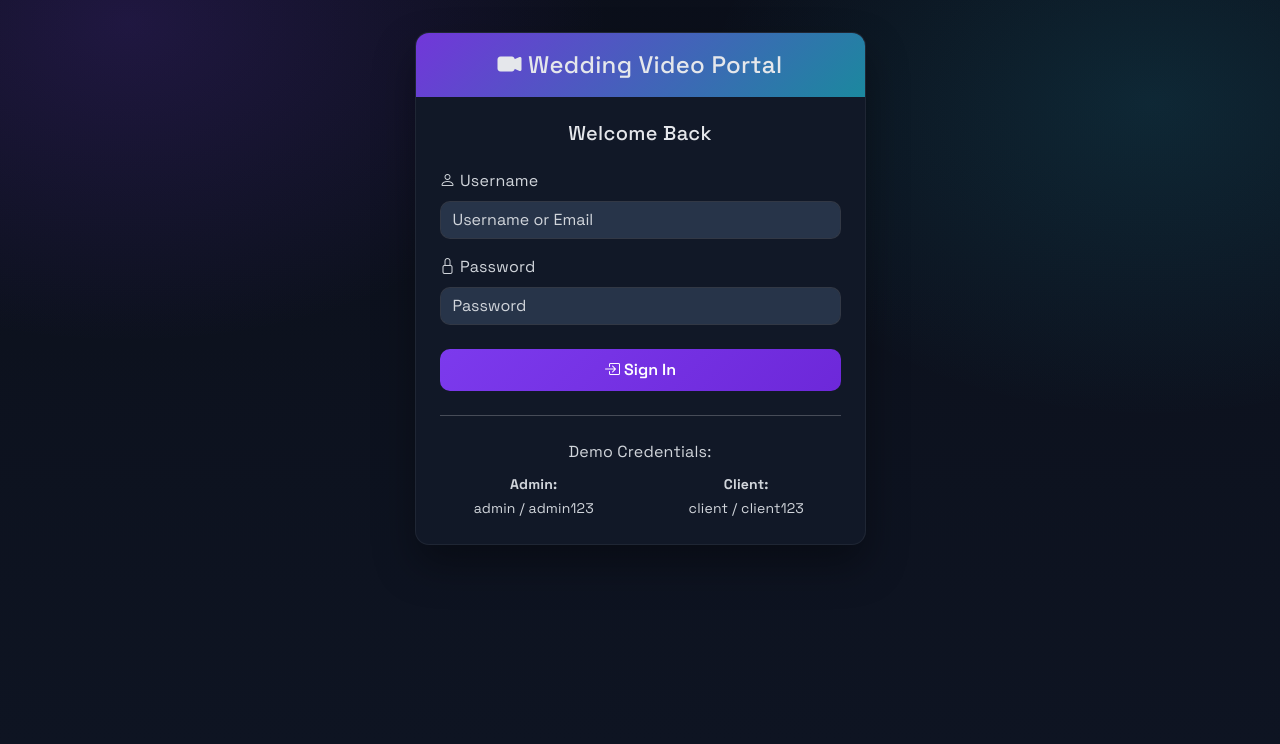
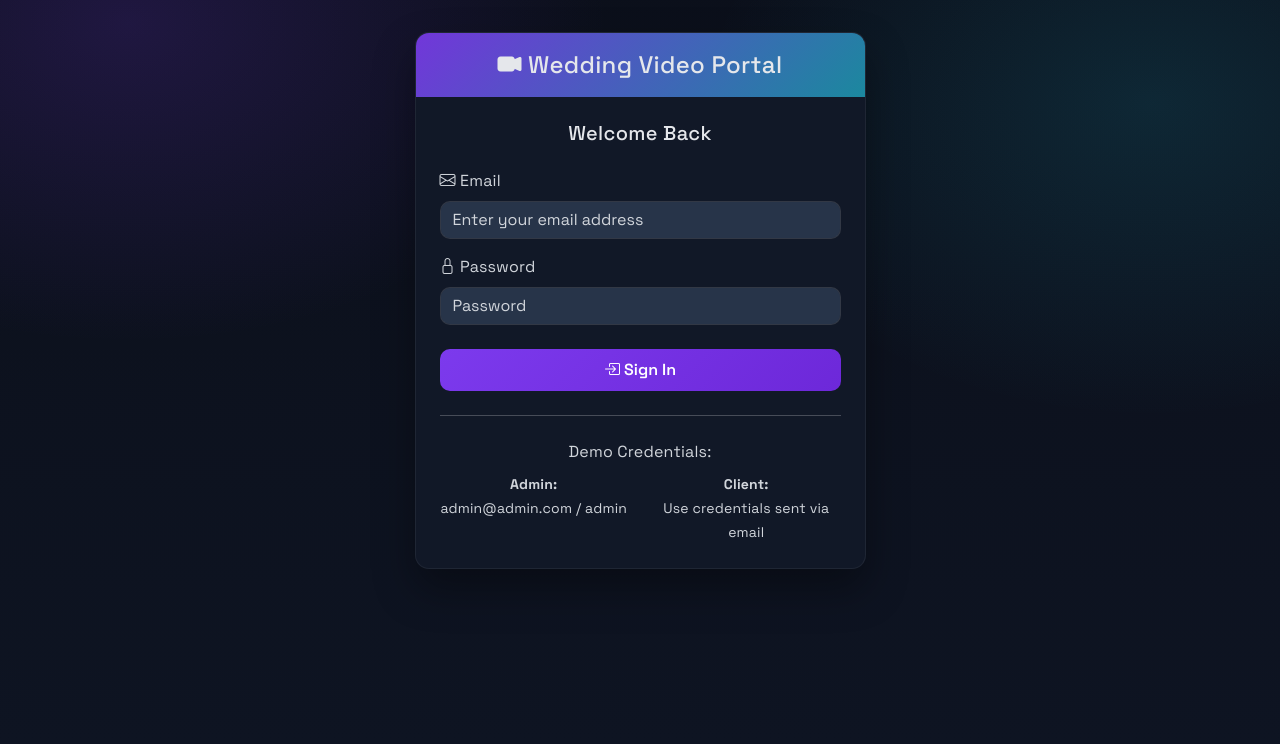
Before and after one commit to cristioca/wedding-video-portal, a Django app: page /login/ in a window 1280 px wide. Shown: the part 57-801 px from the top of the page. Run offline with Django 5.2, Linux system fonts and the light colour scheme.

Commit message:
feat: implement email-based authentication and admin notifications for project changes

```diff
--- a/projects/forms.py
+++ b/projects/forms.py
@@ -7,9 +7,9 @@ class LoginForm(forms.Form):
     """Login form"""
     username = forms.CharField(
         max_length=150,
-        widget=forms.TextInput(attrs={
+        widget=forms.EmailInput(attrs={
             'class': 'form-control',
-            'placeholder': 'Username or Email'
+            'placeholder': 'Enter your email address'
         })
     )
     password = forms.CharField(
--- a/projects/views.py
+++ b/projects/views.py
@@ -31,15 +31,15 @@ def login_view(request):
     if request.method == 'POST':
         form = LoginForm(request.POST)
         if form.is_valid():
-            username = form.cleaned_data['username']
+            email = form.cleaned_data['username']  # Field is named 'username' but contains email
             password = form.cleaned_data['password']
-            user = authenticate(request, username=username, password=password)
+            user = authenticate(request, username=email, password=password)
             if user is not None:
                 login(request, user)
-                messages.success(request, f'Welcome back, {user.get_full_name() or user.username}!')
+                messages.success(request, f'Welcome back, {user.get_full_name() or user.email}!')
                 return redirect('dashboard')
             else:
-                messages.error(request, 'Invalid username or password.')
+                messages.error(request, 'Invalid email or password.')
     else:
         form = LoginForm()
 
@@ -167,14 +167,18 @@ def project_detail(request, slug):
 
                     if form.changed_data:
                         project.admin_notified_of_changes = True
-                        messages.info(request, 'Your changes have been submitted for admin approval.')
+                        # Send email notification to admin
+                        if project.notify_admin_of_changes(request.user):
+                            messages.info(request, 'Your changes have been submitted for admin approval and administrators have been notified.')
+                        else:
+                            messages.info(request, 'Your changes have been submitted for admin approval.')
 
                 # Admin changes are applied immediately
                 if request.user.is_admin():
                     form.save()
                     messages.success(request, 'Project updated successfully.')
 
-                return redirect('project_detail', pk=project.pk)
+                return redirect('project_detail', slug=project.slug)
 
         elif 'upload_file' in request.POST:
             file_form = FileUploadForm(request.POST, request.FILES)
@@ -236,17 +240,9 @@ def create_project(request):
                         client_user.last_name = ' '.join(name_parts[1:]) if len(name_parts) > 1 else ''
                         client_user.save()
                 except User.DoesNotExist:
-                    # Create new client user with temporary username
-                    username = client_email.split('@')[0]
-                    counter = 1
-                    original_username = username
-                    while User.objects.filter(username=username).exists():
-                        username = f"{original_username}{counter}"
-                        counter += 1
-
+                    # Create new client user (username will be auto-generated from email)
                     name_parts = client_name.split() if client_name else ['', '']
                     client_user = User.objects.create_user(
-                        username=username,
                         email=client_email,
                         first_name=name_parts[0] if len(name_parts) > 0 else '',
                         last_name=' '.join(name_parts[1:]) if len(name_parts) > 1 else '',
@@ -255,16 +251,9 @@ def create_project(request):
                     )
                 project.user = client_user
             else:
-                # Create a default client user if no email provided
-                client_user = User.objects.create_user(
-                    username=f"client_{timezone.now().strftime('%Y%m%d_%H%M%S')}",
-                    email='',
-                    first_name=client_name.split()[0] if client_name else 'Client',
-                    last_name=' '.join(client_name.split()[1:]) if client_name and len(client_name.split()) > 1 else '',
-                    role='CLIENT',
-                    password='temp_password_needs_reset'
-                )
-                project.user = client_user
+                # Email is required for projects now
+                messages.error(request, 'Client email is required for creating projects.')
+                return render(request, 'project_form.html', {'form': form, 'title': 'Create Project'})
             project.save()
             messages.success(request, f'Project "{project.name}" created successfully.')
             return redirect('project_detail', slug=project.slug)
@@ -457,6 +446,9 @@ def update_project_field(request, slug):
             project.admin_notified_of_changes = True
             project.has_unsent_changes = True
             project.save()
+
+            # Send email notification to admin
+            project.notify_admin_of_changes(request.user)
             return JsonResponse({
                 'success': True,
                 'message': 'Change submitted for admin approval',
@@ -607,15 +599,16 @@ def send_credentials(request, slug):
         send_mail(
             subject=f'Login Credentials for Wedding Video Portal - {project.name}',
             message=f'''
-            Dear {project.client_name or client_user.get_full_name() or client_user.username},
+            Dear {project.client_name or client_user.get_full_name() or 'Client'},
 
             Your login credentials for the Wedding Video Portal have been created for project "{project.name}".
 
             Portal URL: {request.build_absolute_uri('/dashboard/')}
-            Username: {client_user.username}
+            Email: {client_user.email}
             Password: {password}
 
-            Please log in and change your password after your first login.
+            Please log in using your email address and the password above.
+            We recommend changing your password after your first login.
 
             Best regards,
             Wedding Video Portal Team
--- a/templates/base.html
+++ b/templates/base.html
@@ -44,7 +44,7 @@
                         {% endif %}
                         <li class="nav-item dropdown">
                             <a class="nav-link dropdown-toggle" href="#" id="userDropdown" role="button" data-bs-toggle="dropdown">
-                                <i class="bi bi-person-circle"></i> {{ user.username }}
+                                <i class="bi bi-person-circle"></i> {{ user.get_full_name|default:user.email }}
                             </a>
                             <ul class="dropdown-menu">
                                 <li><a class="dropdown-item" href="{% url 'logout' %}">
--- a/templates/dashboard.html
+++ b/templates/dashboard.html
@@ -38,7 +38,7 @@
                     <small>{{ mod.created_at|timesince }} ago</small>
                 </div>
                 <p class="mb-1">Field: {{ mod.field_name|title }}</p>
-                <small>By: {{ mod.created_by.username }}</small>
+                <small>By: {{ mod.created_by.get_full_name|default:mod.created_by.email }}</small>
             </a>
             {% endfor %}
         </div>
--- a/templates/login.html
+++ b/templates/login.html
@@ -19,7 +19,7 @@
 
                     <div class="mb-3">
                         <label for="{{ form.username.id_for_label }}" class="form-label">
-                            <i class="bi bi-person"></i> Username
+                            <i class="bi bi-envelope"></i> Email
                         </label>
                         {{ form.username }}
                     </div>
@@ -44,13 +44,13 @@
                         <div class="col-6">
                             <small class="text-muted">
                                 <strong>Admin:</strong><br>
-                                admin / admin123
+                                admin@admin.com / admin
                             </small>
                         </div>
                         <div class="col-6">
                             <small class="text-muted">
                                 <strong>Client:</strong><br>
-                                client / client123
+                                Use credentials sent via email
                             </small>
                         </div>
                     </div>
--- a/templates/project_detail.html
+++ b/templates/project_detail.html
@@ -61,7 +61,7 @@
                     <h6>{{ mod.field_name|title }}</h6>
                     <p class="mb-1"><strong>Old:</strong> {{ mod.old_value|default:"(empty)" }}</p>
                     <p class="mb-1"><strong>New:</strong> {{ mod.new_value|default:"(empty)" }}</p>
-                    <small class="text-muted">By {{ mod.created_by.username }} - {{ mod.created_at|timesince }} ago</small>
+                    <small class="text-muted">By {{ mod.created_by.get_full_name|default:mod.created_by.email }} - {{ mod.created_at|timesince }} ago</small>
                 </div>
                 <div class="col-md-4 text-end">
                     <form method="post" action="{% url 'approve_modification' mod.pk %}" class="d-inline">
```
Also changed, not shown: projects/models.py (+110 -2 lines), db.sqlite3, projects/migrations/0007_project_last_admin_notification_date_and_more.py (added), projects/migrations/0008_alter_user_managers.py (added), test_notifications.py (added).
